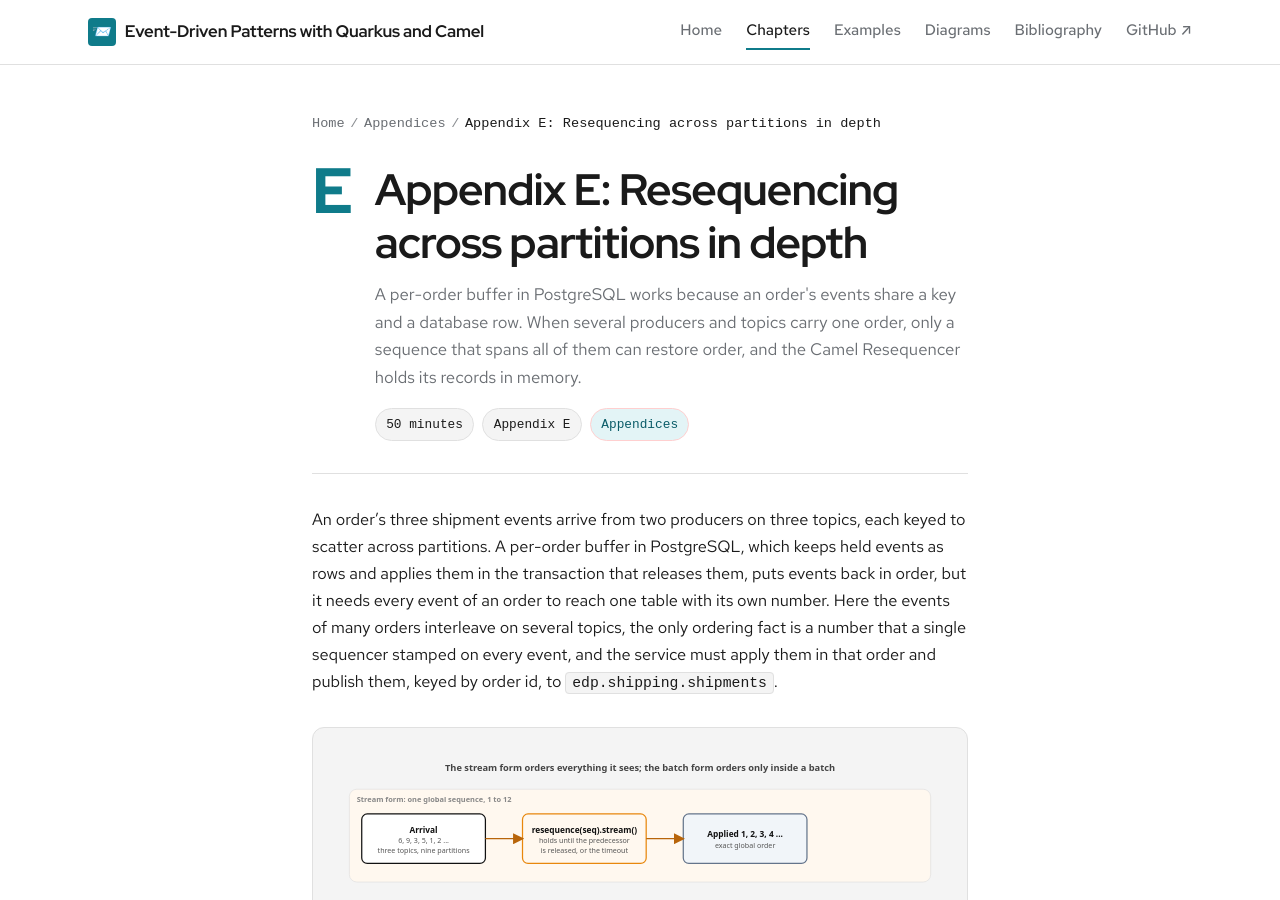
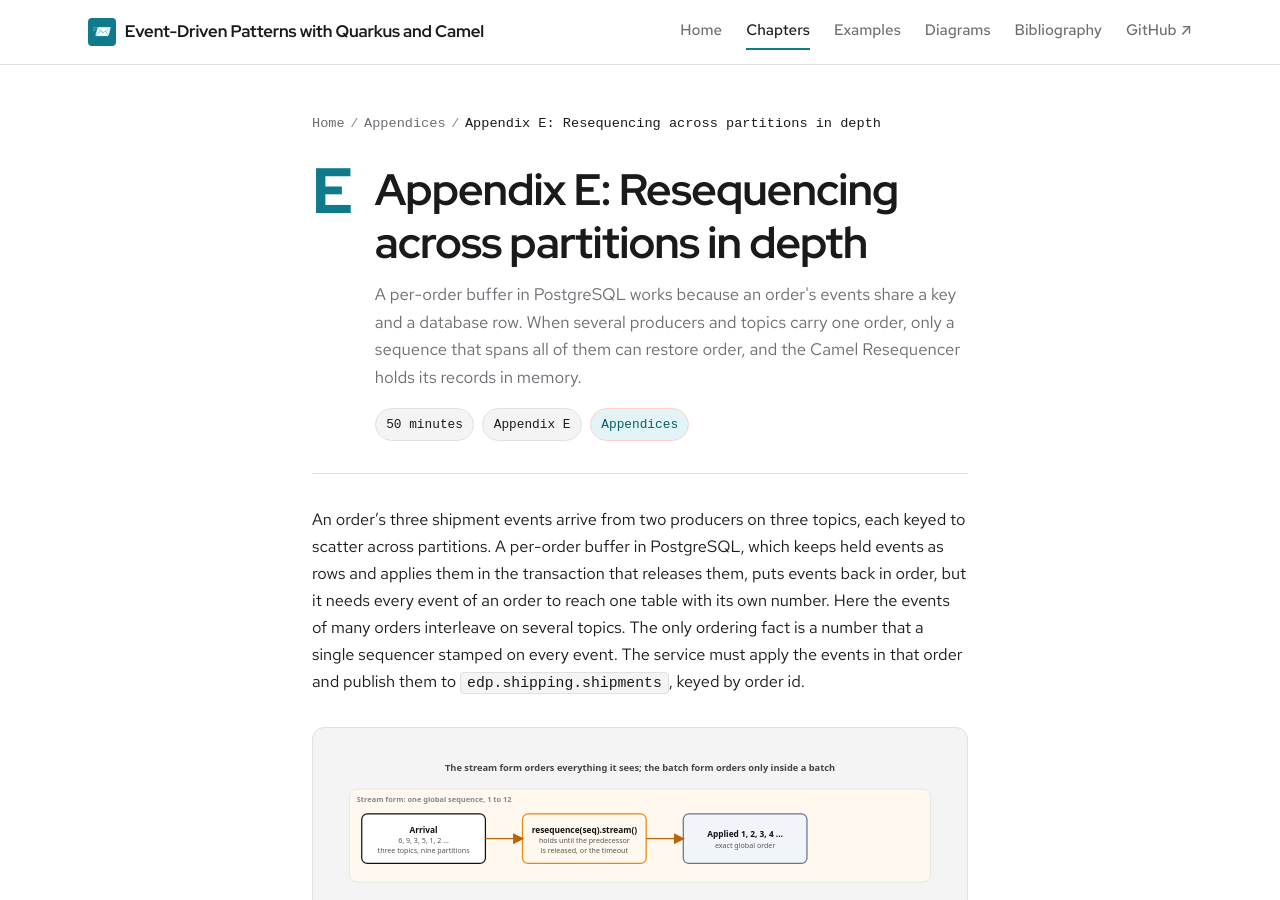
Before and after one commit to patterncatalyst/event-driven-patterns-with-quarkus-and-camel, a Jekyll site: the page built from _docs/ae-resequencing-across-partitions.md, in a window 1280 px wide and 900 px high. Built offline with Jekyll 4.4.1, drawn with Linux system fonts in a browser that asks for light colours; some web fonts are replaced.

Commit message:
docs(r16): readability pass, appendices (Appendix E)
Split a three-clause run-on in the resequencing appendix into plain
declaratives. Appendices A-D, F-H, all appendix READMEs and the deck
verified clean, no edits. No numbers, IDs or callout forms changed.

```diff
--- a/_docs/ae-resequencing-across-partitions.md
+++ b/_docs/ae-resequencing-across-partitions.md
@@ -9,7 +9,7 @@ description: "A per-order buffer in PostgreSQL works because an order's events s
 duration: "50 minutes"
 ---
 
-An order's three shipment events arrive from two producers on three topics, each keyed to scatter across partitions. A per-order buffer in PostgreSQL, which keeps held events as rows and applies them in the transaction that releases them, puts events back in order, but it needs every event of an order to reach one table with its own number. Here the events of many orders interleave on several topics, the only ordering fact is a number that a single sequencer stamped on every event, and the service must apply them in that order and publish them, keyed by order id, to `edp.shipping.shipments`.
+An order's three shipment events arrive from two producers on three topics, each keyed to scatter across partitions. A per-order buffer in PostgreSQL, which keeps held events as rows and applies them in the transaction that releases them, puts events back in order, but it needs every event of an order to reach one table with its own number. Here the events of many orders interleave on several topics. The only ordering fact is a number that a single sequencer stamped on every event. The service must apply the events in that order and publish them to `edp.shipping.shipments`, keyed by order id.
 
 {% include excalidraw.html file="ae-stream-vs-batch" alt="Top: arrivals 6, 9, 3, 5, 1, 2 enter the stream resequencer, which holds them and applies 1, 2, 3, 4 in global order. Bottom: a batch of six is sorted by order and sequence, and event 1 of the first order sits in the second batch, so it is applied after event 2" caption="Figure E.1: The stream form orders everything it sees; the batch form orders only inside a batch" %}
 
```
